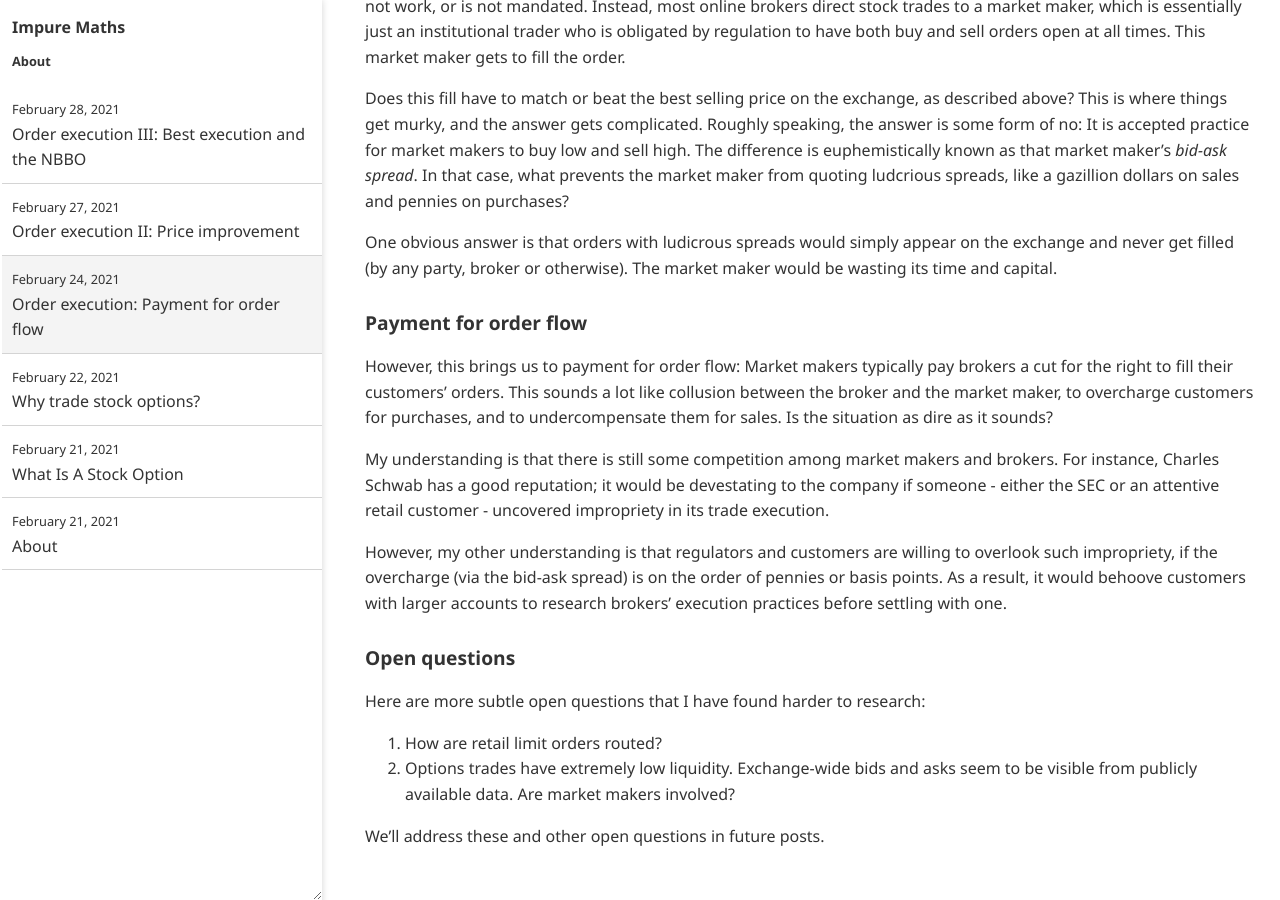
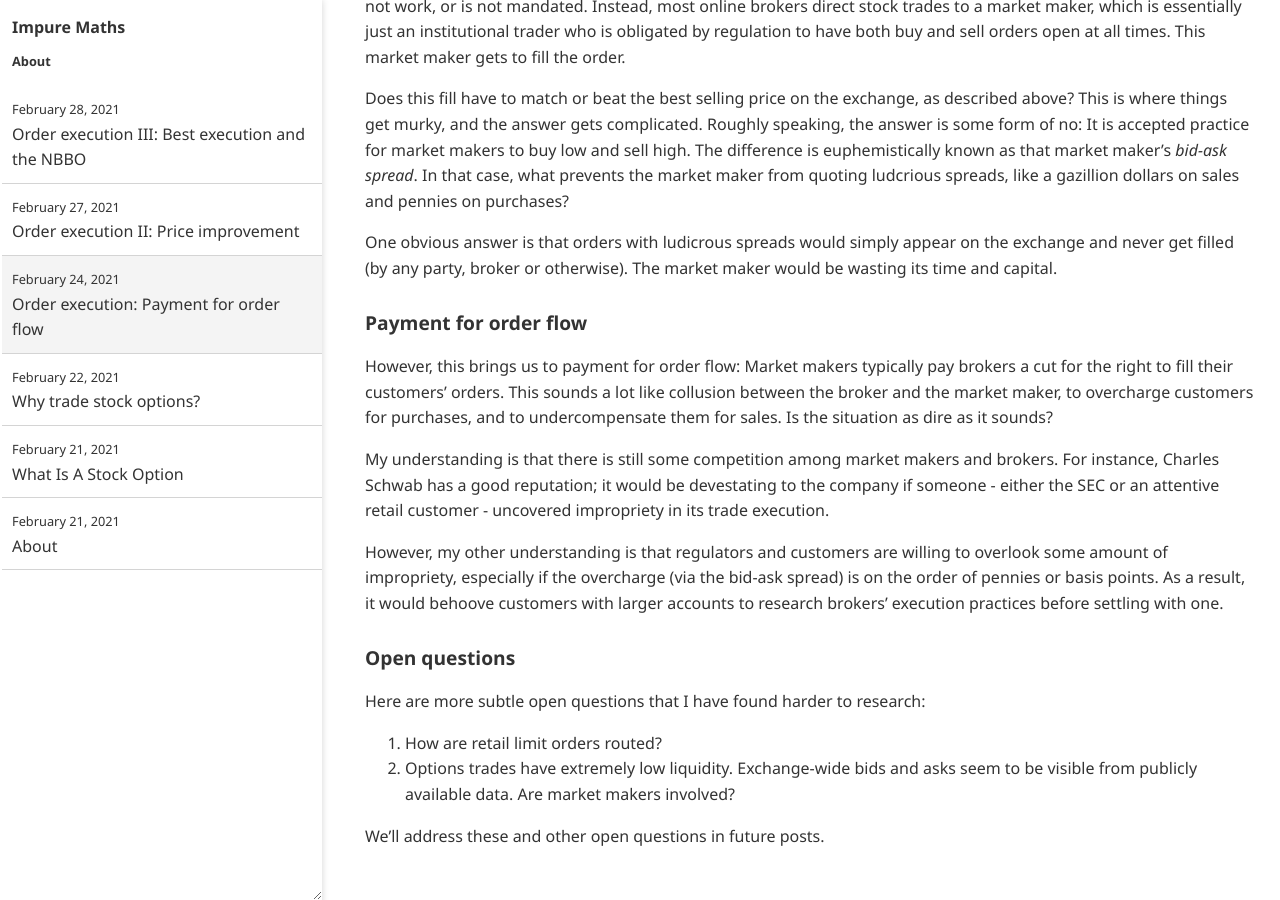
Before and after one commit to impuremaths/impuremaths.github.io, a Jekyll site: the page built from _posts/2021-02-24-order-execution.md, in a window 1280 px wide and 900 px high, scrolled down 887 px. Built offline with Jekyll 4.4.1, drawn with Linux system fonts in a browser that asks for light colours.

Commit message:
Update 2021-02-24-order-execution.md

```diff
--- a/_posts/2021-02-24-order-execution.md
+++ b/_posts/2021-02-24-order-execution.md
@@ -39,7 +39,7 @@
 
 My understanding is that there is still some competition among market makers and brokers. For instance, Charles Schwab has a good reputation; it would be devestating to the company if someone - either the SEC or an attentive retail customer - uncovered impropriety in its trade execution.
 
-However, my other understanding is that regulators and customers are willing to overlook such impropriety, if the overcharge (via the bid-ask spread) is on the order of pennies or basis points. As a result, it would behoove customers with larger accounts to research brokers' execution practices before settling with one.
+However, my other understanding is that regulators and customers are willing to overlook some amount of impropriety, especially if the overcharge (via the bid-ask spread) is on the order of pennies or basis points. As a result, it would behoove customers with larger accounts to research brokers' execution practices before settling with one.
 
 ### Open questions
 
```
